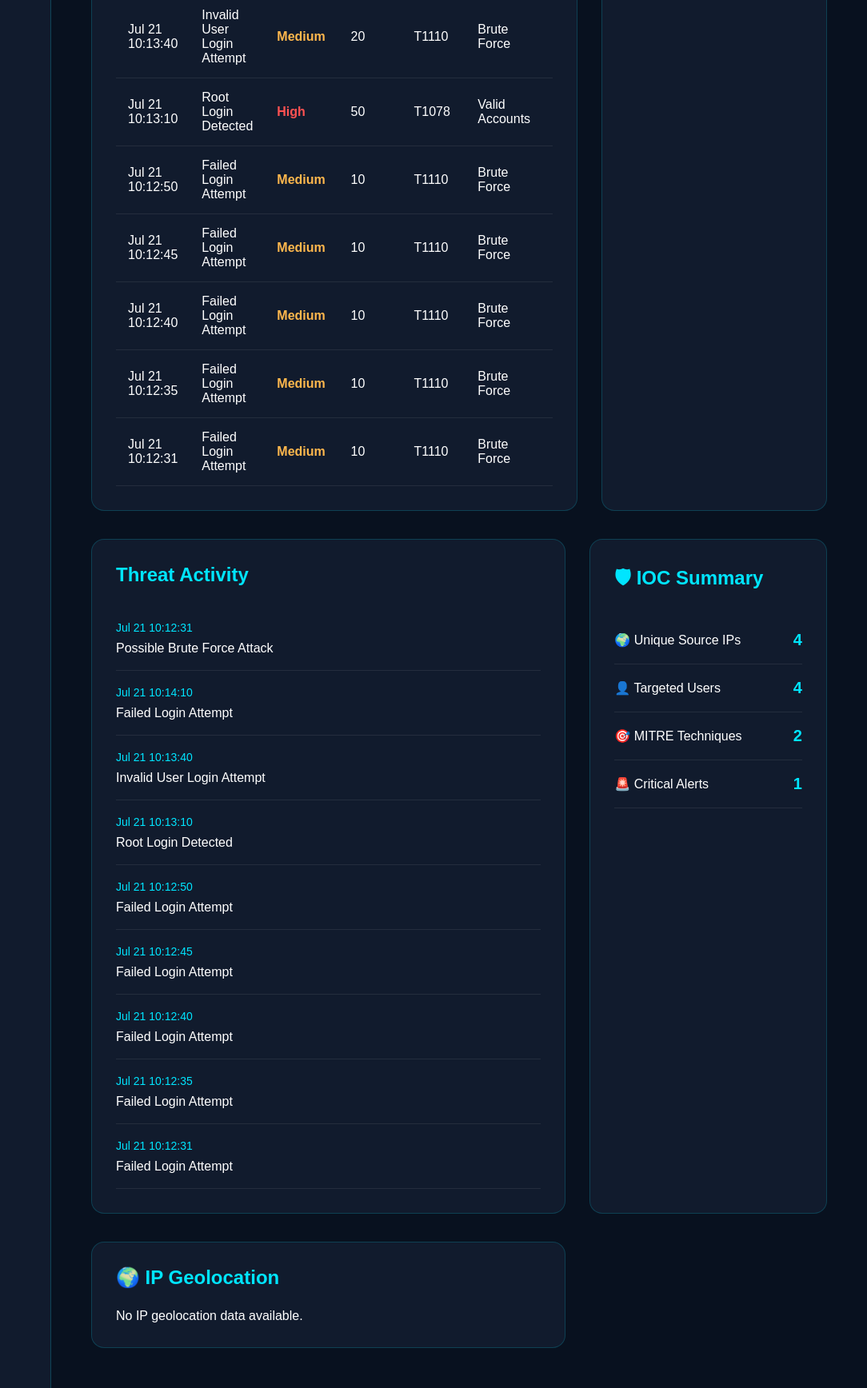
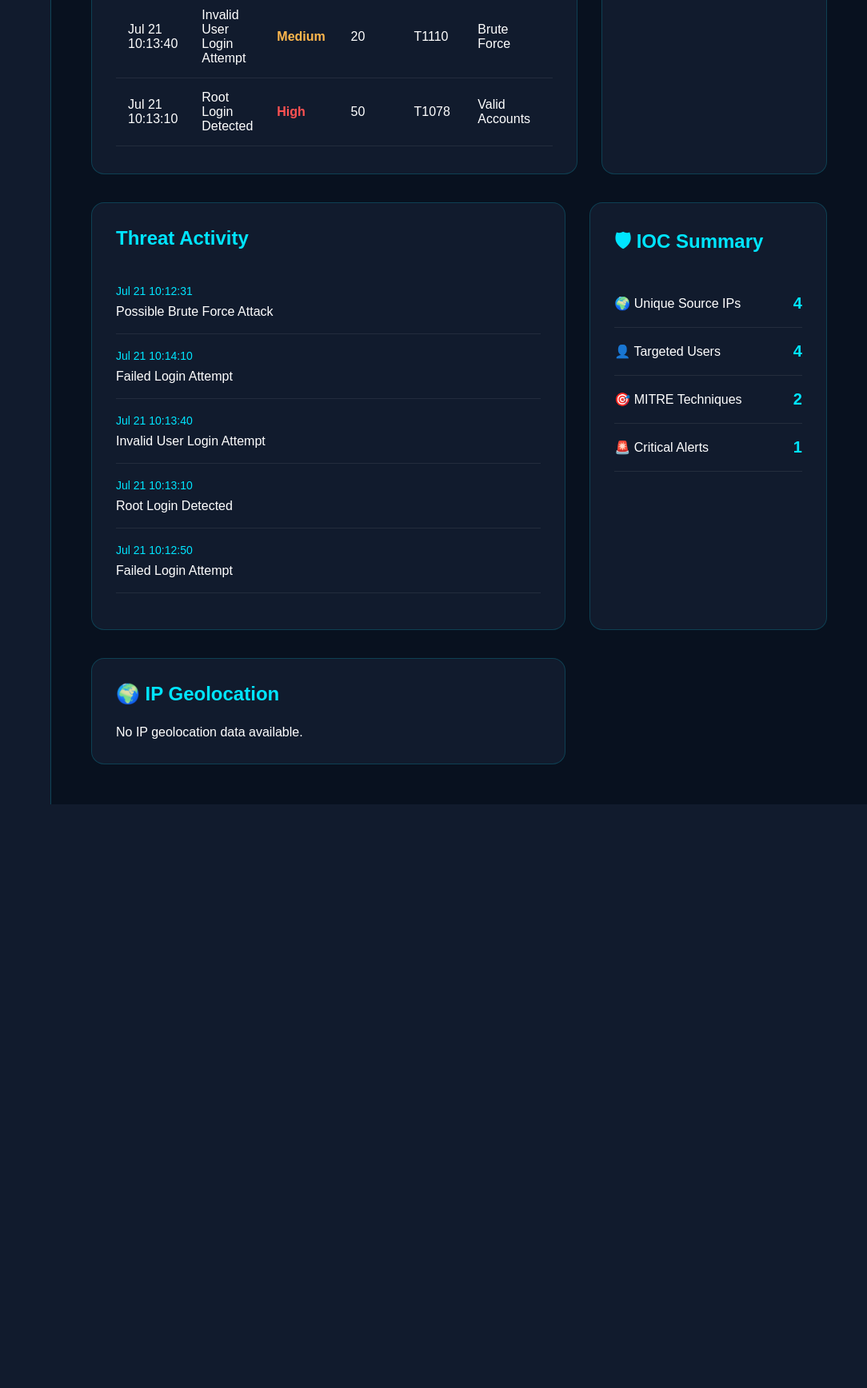
Before and after one commit to tanviagrawalnew-bot/mini-siem, a Flask app: page /dashboard in a window 1280 px wide. Shown: the part 1514-3250 px from the top of the page at 80% size, without its empty margins (196-1280 px from the left). After the commit the page ends 2520 px from the top, so only its background shows below. Run offline with Flask 3, Linux system fonts and the light colour scheme; data comes from the database, SQL or seed files in the repository; both versions use the stored data as it was after the commit.

Commit message:
feat: improve dashboard with scrollable alert sections

```diff
--- a/static/css/style.css
+++ b/static/css/style.css
@@ -1066,3 +1066,33 @@ th,td{
     justify-content:center;
 
 }
+.activity{
+    max-height:420px;
+    overflow-y:auto;
+    overflow-x:hidden;
+}
+.recent-alerts-scroll{
+    max-height:500px;
+    overflow-y:auto;
+    overflow-x:hidden;
+}
+.activity::-webkit-scrollbar,
+.recent-alerts-scroll::-webkit-scrollbar{
+    width:6px;
+}
+
+.activity::-webkit-scrollbar-track,
+.recent-alerts-scroll::-webkit-scrollbar-track{
+    background:transparent;
+}
+
+.activity::-webkit-scrollbar-thumb,
+.recent-alerts-scroll::-webkit-scrollbar-thumb{
+    background:#4b5d75;
+    border-radius:10px;
+}
+
+.activity::-webkit-scrollbar-thumb:hover,
+.recent-alerts-scroll::-webkit-scrollbar-thumb:hover{
+    background:#5f738d;
+}
--- a/templates/dashboard.html
+++ b/templates/dashboard.html
@@ -175,6 +175,8 @@
 
             <div class="recent-alerts">
 
+                <div class="recent-alerts-scroll">
+
                 <h2>Recent Alerts</h2>
 
                 <table>
@@ -223,6 +225,8 @@
                     </tbody>
 
                 </table>
+
+                </div>
 
             </div>
 
```
Also changed, not shown: database/siem.db, 1 other file.
